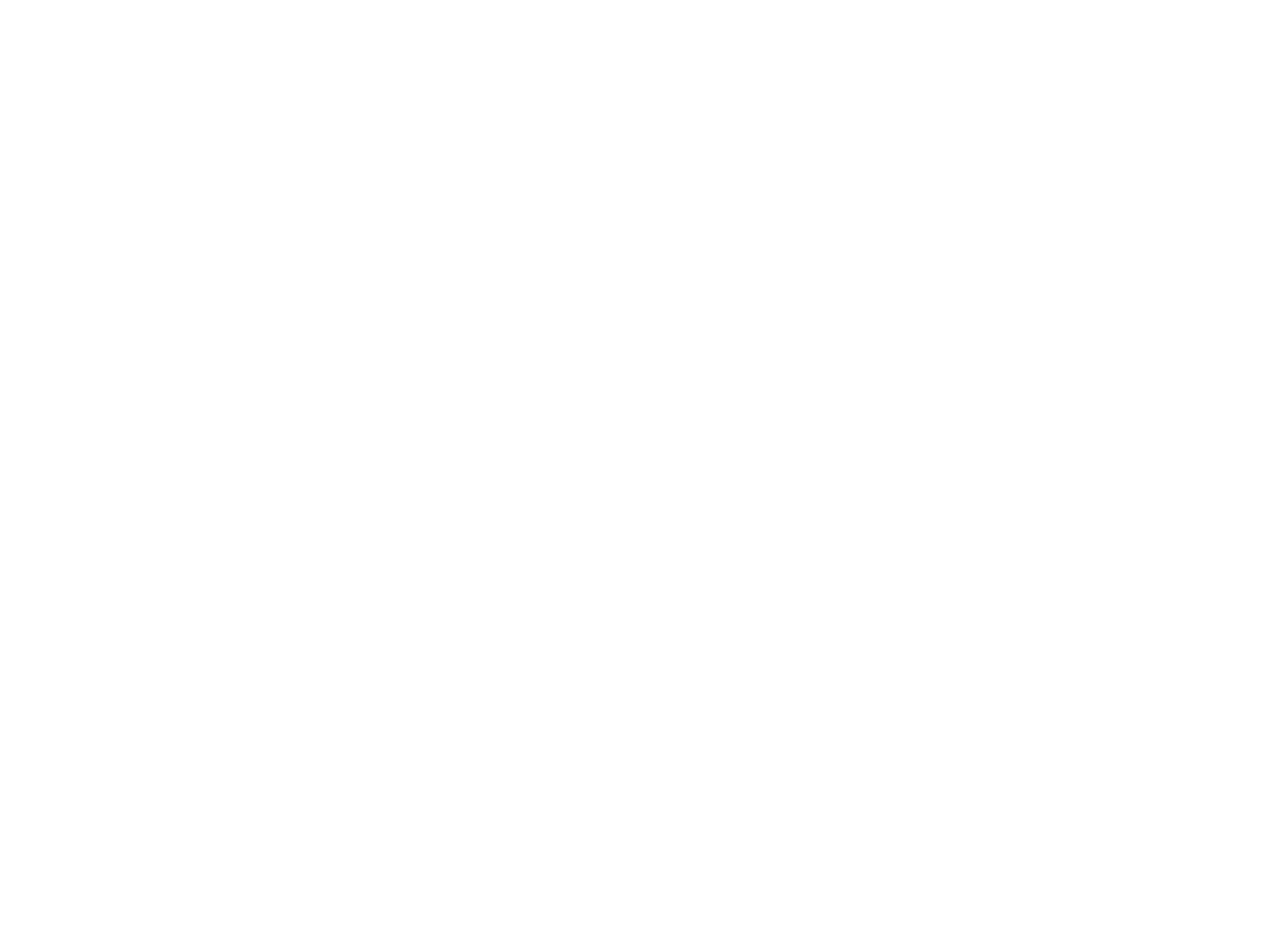
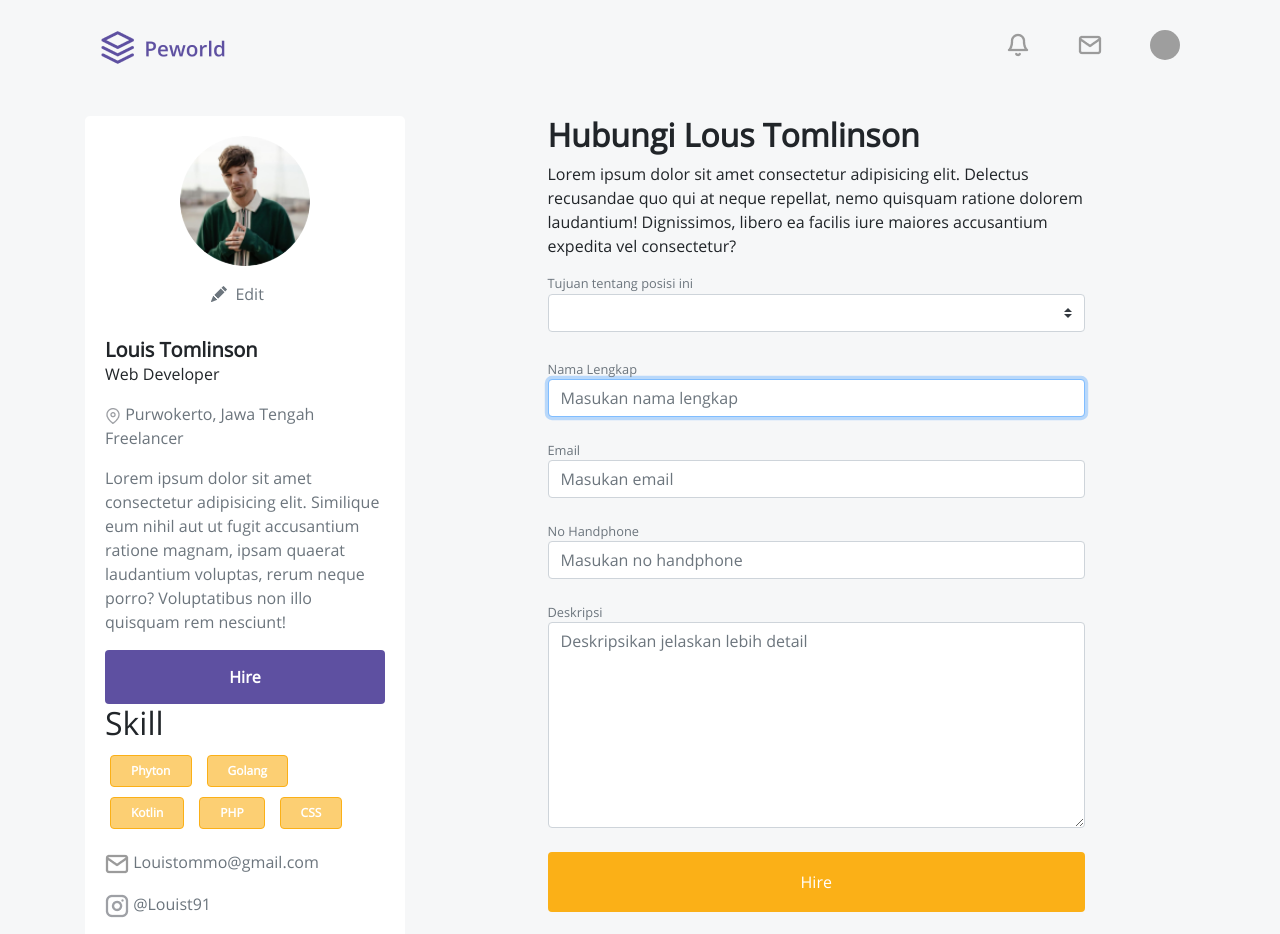
Before and after one commit to RPHertiansa/hirejob, a Vue app: page /hire in a window 1280 px wide. Shown: the top 934 px of the page. Before the commit the page ends 800 px from the top, so only its background shows below. Built offline with nearby package versions, Linux system fonts and the light colour scheme; no server answers; sample sign-in values are in the browser's storage.

Commit message:
Tambahan dikit

```diff
--- a/src/components/CardUser.vue
+++ b/src/components/CardUser.vue
@@ -53,7 +53,7 @@
 
 <script>
 export default {
-  name: 'CardUser'
+
 }
 </script>
 
--- a/src/components/Navbar.vue
+++ b/src/components/Navbar.vue
@@ -57,7 +57,7 @@ import { mapActions, mapGetters } from 'vuex'
 export default {
   data () {
     return {
-      status: localStorage.getItem('status'),
+      status: localStorage.getItem('status') === undefined ? null : localStorage.getItem('status'),
       getid: localStorage.getItem('idpekerja'),
       getidperekrut: localStorage.getItem('idperekrut')
     }
--- a/src/main.js
+++ b/src/main.js
@@ -14,6 +14,7 @@ axios.defaults.headers = {
 }
 
 // handle token expired
+if (localStorage.getItem('status') === 'pekerja') {
   axios.interceptors.response.use((response) => {
     if (response.data.message === 'Token Expired! Please log in again') {
       return new Promise((resolve, reject) => {
@@ -31,7 +32,7 @@ axios.interceptors.response.use((response) => {
       return response
     }
   })
-
+} else {
   axios.interceptors.response.use((response) => {
     if (response.data.message === 'Token Expired! Please log in again') {
       return new Promise((resolve, reject) => {
@@ -40,6 +41,7 @@ axios.interceptors.response.use((response) => {
         })
           .then(res => {
             resolve()
+            console.log(res.data.data.token)
             localStorage.setItem('token', res.data.data.token)
             window.location = '/home'
           })
@@ -49,6 +51,7 @@ axios.interceptors.response.use((response) => {
       return response
     }
   })
+}
 
 Vue.use(VueCarousel)
 Vue.use(BootstrapVue)
--- a/src/router/index.js
+++ b/src/router/index.js
@@ -67,6 +67,12 @@ const routes = [
     name: 'Profile',
     component: () => import('../views/Profile.vue'),
     meta: { requiresAuth: true }
+  },
+  {
+    path: '/hire',
+    name: 'Hire',
+    component: () => import('../views/Hire.vue'),
+    meta: { requiresAuth: true }
   }
 ]
 
--- /dev/null
+++ b/src/views/Hire.vue
@@ -0,0 +1,117 @@
+<template>
+  <div style="background: #f6f7f8">
+    <Navbar />
+    <div class="container">
+
+    <b-row class="no-gutters">
+      <b-col lg="5" class="mt-3">
+        <CardUser />
+      </b-col>
+      <b-col lg="7" class="mt-3 formSize">
+        <div class="divHire">
+        <h2 style="font-weight: bold">Hubungi Lous Tomlinson</h2>
+        <p>
+          Lorem ipsum dolor sit amet consectetur adipisicing elit. Delectus
+          recusandae quo qui at neque repellat, nemo quisquam ratione dolorem
+          laudantium! Dignissimos, libero ea facilis iure maiores accusantium
+          expedita vel consectetur?
+        </p>
+
+        <b-form @submit.prevent="onHire()">
+            <b-form-text>Tujuan tentang posisi ini</b-form-text>
+            <b-form-select class="mb-4"></b-form-select>
+            <b-form-text>Nama Lengkap</b-form-text>
+            <b-input
+              type="text"
+              placeholder="Masukan nama lengkap"
+              autofocus
+              class="mb-4"
+            ></b-input>
+            <b-form-text>Email</b-form-text>
+            <b-input
+              type="text"
+              placeholder="Masukan email"
+              class="mb-4"
+            ></b-input>
+            <b-form-text>No Handphone</b-form-text>
+            <b-input
+              type="number"
+              class="mb-4"
+              placeholder="Masukan no handphone"
+            ></b-input>
+            <b-form-text>Deskripsi</b-form-text>
+            <b-form-textarea placeholder="Deskripsikan jelaskan lebih detail" rows="8"></b-form-textarea>
+            <button class="mt-4 btn-hire" block>Hire</button>
+          </b-form>
+
+        </div>
+      </b-col>
+    </b-row>
+    </div>
+
+    <Footer/>
+  </div>
+</template>
+
+<script>
+import Navbar from '../components/Navbar'
+import Footer from '../components/Footer'
+import CardUser from '../components/CardUser'
+
+export default {
+  name: 'Hire',
+  components: {
+    CardUser,
+    Navbar,
+    Footer
+  }
+}
+</script>
+
+<style scoped>
+.formSize{
+  margin-bottom: 20%;
+}
+.userCard{
+  margin-left: 10%;
+}
+button {
+  background: #fbb017;
+  border-radius: 4px;
+  border-color: #ffffff;
+  width: 100%;
+}
+button:hover {
+  background: #ffffff;
+  color: #fbb017;
+  border-color: #fbb017;
+}
+.divHire{
+  margin-right: 110px;
+}
+.buttonSkill button {
+  pointer-events: none;
+  background: rgba(251, 176, 23, 0.6);
+  border: 1px solid #fbb017;
+  box-sizing: border-box;
+  border-radius: 4px;
+}
+.profileHire {
+  background: #ffffff;
+  margin: 0px 80px 0px 100px;
+  padding: 50px 0 20px 20px;
+}
+.profileHire img {
+  width: 150px;
+  height: 150px;
+  margin-left: 90px;
+}
+.btn-hire{
+    height: 60px;
+    width: 100%;
+    border: 2px solid #FBB017;
+    box-sizing: border-box;
+    border-radius: 4px;
+    color: white;
+}
+</style>
--- a/src/views/Portfolio.vue
+++ b/src/views/Portfolio.vue
@@ -11,13 +11,13 @@
           </div>
           <div class="main-content">
             <div class="portofolio" v-if="switchContent === 0">
-              <div class="portofolio-pict"><span>Cek</span></div>
+              <div class="portofolio-pict"><span></span></div>
               <div class="portofolio-pict"><span></span></div>
               <div class="portofolio-pict"><span></span></div>
             </div>
             <div class="exprerience" v-else>
               <div class="exprerience-pict"><span></span></div>
-              <div class="exprerience-pict"><span>Ntap</span></div>
+              <div class="exprerience-pict"><span></span></div>
               <div class="exprerience-pict"><span></span></div>
             </div>
           </div>
```
Lines whose indentation alone changed are shown as unchanged.
